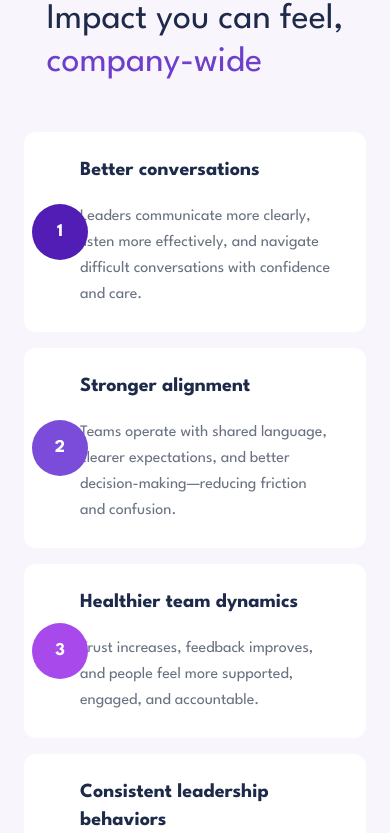
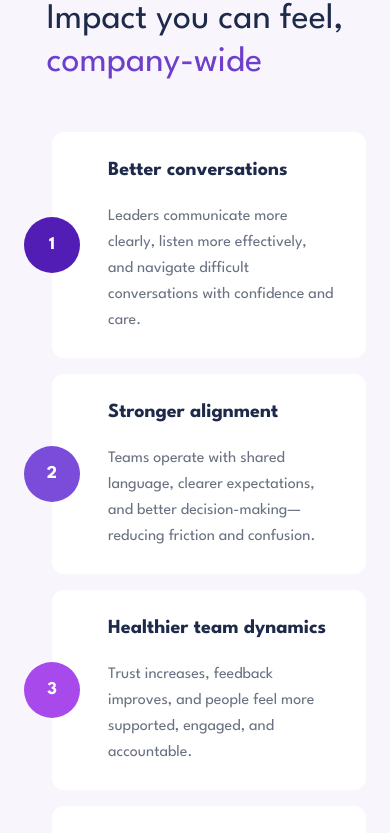
Before and after one commit to stevearntz/campfire-website, a Next.js app: page / in a window 390 px wide. Shown: the part 8931-9764 px from the top of the page. Built offline with nearby package versions, Linux system fonts and the light colour scheme; no server answers.

Commit message:
Fix mobile outcome cards: half-overlap circles with proper left margin
Circle stays half-overlapping card edge (same as desktop), cards get
ml-7 on mobile to keep circle on-screen with matching left padding.

Co-Authored-By: Claude Opus 4.6 <noreply@anthropic.com>

```diff
--- a/app/page.tsx
+++ b/app/page.tsx
@@ -485,7 +485,7 @@ export default function Home() {
             </div>
 
             {/* Right rows */}
-            <div className="flex-1 space-y-4">
+            <div className="flex-1 space-y-4 ml-7 md:ml-0">
               {[
                 {
                   title: "Better conversations",
@@ -515,7 +515,7 @@ export default function Home() {
                   className="relative bg-white rounded-xl grid grid-cols-1 md:grid-cols-[1fr_1px_2fr] items-center gap-5 md:gap-4 pl-14 md:pl-12 pr-8 py-6"
                 >
                   <div
-                    className="absolute top-1/2 -translate-y-1/2 w-14 h-14 rounded-full text-white text-lg font-bold flex items-center justify-center z-10 left-[8px] md:left-0 md:-translate-x-1/2"
+                    className="absolute left-0 top-1/2 -translate-y-1/2 -translate-x-1/2 w-14 h-14 rounded-full text-white text-lg font-bold flex items-center justify-center z-10"
                     style={{ backgroundColor: circleColors[i] }}
                   >
                     {i + 1}
```
